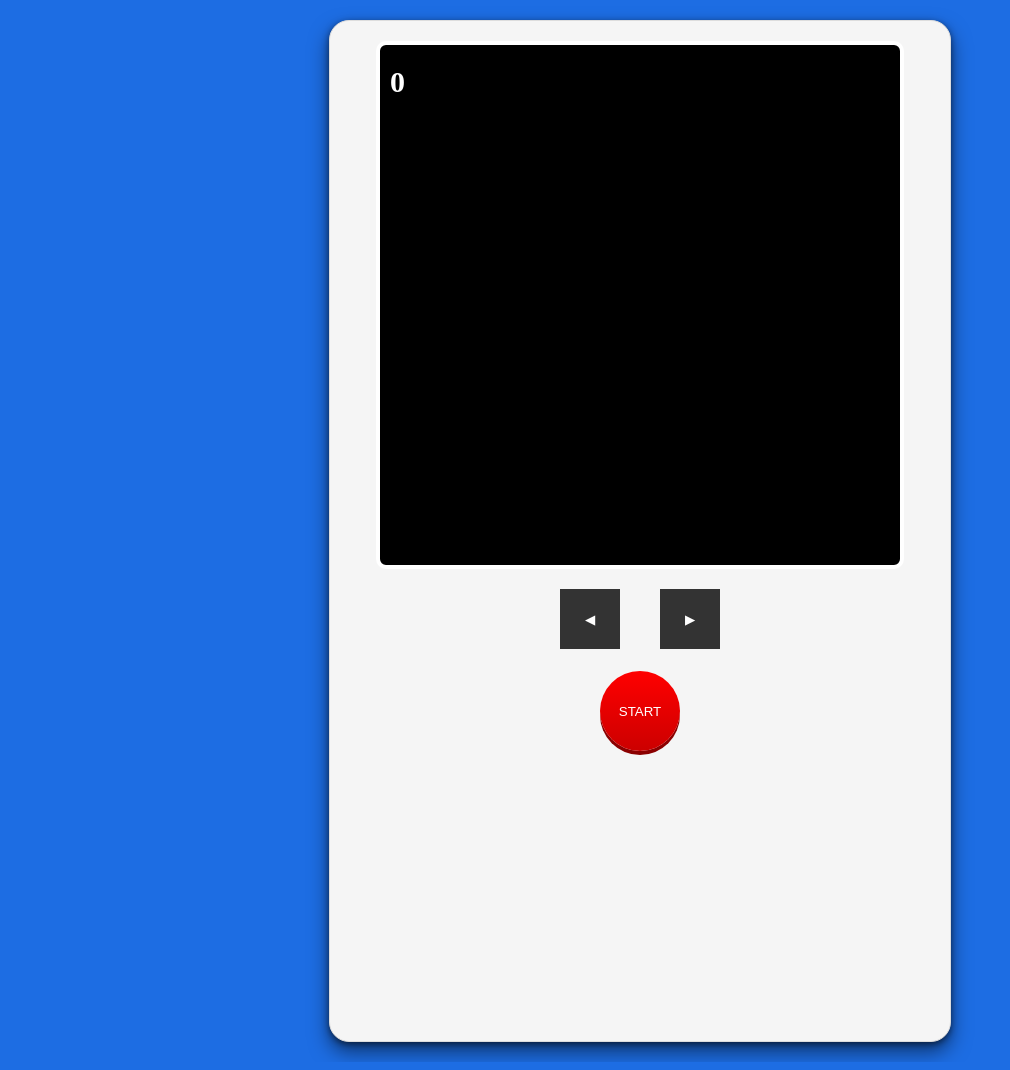
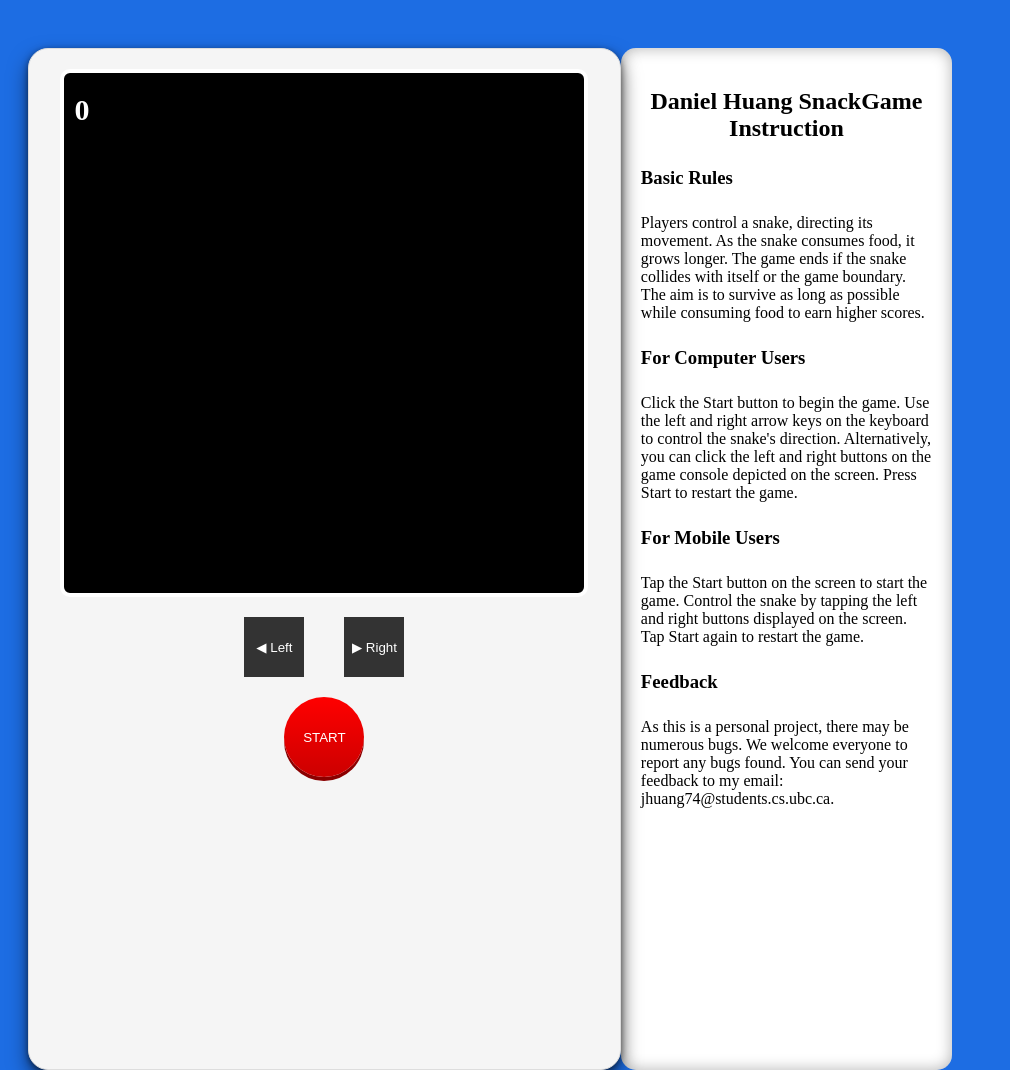
Before and after one commit to DanielHuangjiakang/SnakeGame, a plain HTML site: page index.html in a window 1280 px wide. Shown: the top 1070 px of the page, without its empty margins (0-1010 px from the left). Drawn offline with Linux system fonts and the light colour scheme.

Commit message:
Add files via upload

```diff
--- a/index.html
+++ b/index.html
@@ -1,34 +1,82 @@
 <!DOCTYPE html>
 <html lang="en">
   <head>
+    <!-- Meta tags for responsiveness and character set encoding -->
     <meta charset="UTF-8" />
     <meta name="viewport" content="width=device-width, initial-scale=1.0" />
+
+    <!-- Page title -->
     <title>Retro Game Console UI with Snake Game</title>
-  <!-- Linking the external CSS file for styling -->
-  <link rel="stylesheet" href="snakeGame.css"></link>
+
+    <!-- External CSS for styling -->
+    <link rel="stylesheet" href="snakeGame.css" />
   </head>
   <body>
-  <!-- Main container representing the retro game console -->
+    <!-- Main container for the retro game console and the instruction blackboard -->
+    <div class="game-and-blackboard">
+      <!-- Section for the retro game console -->
       <div class="retro-console">
-    <!-- Screen container where the game is displayed -->
+        <!-- Screen area where the game is displayed -->
         <div class="screen">
           <canvas id="canvas_id" width="260" height="200"></canvas>
-      <!-- Score display within the game screen -->
+          <!-- Score display area within the game screen -->
           <h1 id="score_id">0</h1>
         </div>
+
         <!-- Directional pad with left and right buttons -->
         <div class="d-pad">
-      <button class="left" id="btn-left">&#9664;</button> <!-- Left button -->
-      <button class="right" id="btn-right">&#9654;</button> <!-- Right button -->
+          <button class="left" id="btn-left">&#9664; Left</button>
+          <button class="right" id="btn-right">&#9654; Right</button>
         </div>
+
         <!-- Container for the start button -->
         <div class="select-start">
-      <!-- Start button to initiate the game -->
           <button class="start" onclick="gameStart()">START</button>
         </div>
       </div>
 
-  <!-- Linking the external JavaScript file containing game logic -->
+      <!-- Blackboard section containing game instructions -->
+      <div class="blackboard">
+        <!-- Game title -->
+        <h2 style="text-align: center">Daniel Huang SnackGame Instruction</h2>
+
+        <!-- Section for basic game rules -->
+        <h3>Basic Rules</h3>
+        <p>
+          Players control a snake, directing its movement. As the snake consumes
+          food, it grows longer. The game ends if the snake collides with itself
+          or the game boundary. The aim is to survive as long as possible while
+          consuming food to earn higher scores.
+        </p>
+
+        <!-- Instructions for computer users -->
+        <h3>For Computer Users</h3>
+        <p>
+          Click the Start button to begin the game. Use the left and right arrow
+          keys on the keyboard to control the snake's direction. Alternatively,
+          you can click the left and right buttons on the game console depicted
+          on the screen. Press Start to restart the game.
+        </p>
+
+        <!-- Instructions for mobile users -->
+        <h3>For Mobile Users</h3>
+        <p>
+          Tap the Start button on the screen to start the game. Control the
+          snake by tapping the left and right buttons displayed on the screen.
+          Tap Start again to restart the game.
+        </p>
+
+        <!-- Feedback section -->
+        <h3>Feedback</h3>
+        <p>
+          As this is a personal project, there may be numerous bugs. We welcome
+          everyone to report any bugs found. You can send your feedback to my
+          email: jhuang74@students.cs.ubc.ca.
+        </p>
+      </div>
+    </div>
+
+    <!-- External JavaScript for game logic -->
     <script src="snakeGame.js"></script>
   </body>
 </html>
--- a/snakeGame.css
+++ b/snakeGame.css
@@ -1,44 +1,42 @@
-/* Global background */
+/* Global Background */
 html {
-    background-color: #1d6de3;
+    background-color: #1d6de3; /* Sets global page background color */
 }
 
-/* Retro game console styling */
+/* Retro Game Console Styling */
 .retro-console {
-    width: 600px; /* Console width */
-    height: 1000px; /* Console height */
-    background-color: #f5f5f5; /* Console background color, slightly off-white for contrast */
+    width: 600px;
+    height: 1000px;
+    background-color: #f5f5f5;
     border-radius: 20px;
     padding: 10px;
     margin: 20px auto;
     position: relative;
     display: flex;
     flex-direction: column;
-    box-shadow: 0 10px 20px rgba(0, 0, 0, 0.5), 0 2px 6px rgba(0, 0, 0, 0.5); /* Enhanced 3D shadows */
-    border: 1px solid #ddd; /* Subtle border for edge definition */
+    box-shadow: 0 10px 20px rgba(0, 0, 0, 0.5), 0 2px 6px rgba(0, 0, 0, 0.5);
+    border: 1px solid #ddd;
 }
 
-/* Screen styling */
+/* Screen and Canvas Styling */
 .screen {
-    width: 520px; /* Screen width */
-    height: 520px; /* Screen height */
-    background-color: #000; /* Screen color (black) */
-    border: 4px solid #fff; /* White border for contrast */
+    width: 520px;
+    height: 520px;
+    background-color: #000;
+    border: 4px solid #fff;
     border-radius: 10px;
     margin: 10px auto;
     color: white;
     position: relative;
     overflow: hidden;
 }
-
-/* Ensure full-size canvas rendering */
 canvas {
     width: 100%;
     height: 100%;
-    display: block; /* Remove extra space associated with inline elements */
+    display: block;
 }
 
-/* Flex container for directional pad and action buttons */
+/* Controls: D-Pad, Action Buttons, and Select-Start Styling */
 .d-pad,
 .buttons,
 .select-start {
@@ -46,61 +44,91 @@ canvas {
     justify-content: center;
     margin: 10px 0;
 }
-
-/* Directional pad button styling */
-.d-pad button {
+.d-pad button,
+.buttons button,
+.select-start button {
     background-color: #333;
     color: #fff;
     border: none;
     cursor: pointer;
     outline: none;
-    width: 60px; /* Button width */
-    height: 60px; /* Button height */
-    margin: 0 20px; /* Increase spacing between buttons */
 }
-
-/* Action buttons styling */
-.buttons button,
-.select-start button {
-    background-color: #333;
-    color: #fff;
-    border: none;
-    margin: 2px;
-    cursor: pointer;
-    outline: none;
+.d-pad button {
+    width: 60px;
+    height: 60px;
+    margin: 0 20px;
 }
-
-/* Circular action buttons */
 .buttons button {
     border-radius: 50%;
     width: 60px;
     height: 60px;
-    font-size: 16px;
-    line-height: 40px;
+}
+.select-start .start {
+    background: linear-gradient(to top, #cc0000, #ff0000);
+    border-radius: 50%;
+    width: 80px;
+    height: 80px;
+    box-shadow: 0 4px #8b0000;
+    color: white;
+}
+button:active {
+    transform: scale(0.9);
 }
 
-/* Start button specific styling */
-.select-start .start {
-    background-color: red;
-    background: linear-gradient(to top, #cc0000, #ff0000);
-    border-radius: 50%;
-    width: 80px; /* Adjusted width for circular shape */
-    height: 80px; /* Adjusted height for circular shape */
-    box-shadow: 0 4px #8b0000; /* Shadow for 3D effect */
-    color: white;
-}
-
-/* Pressed effect for all buttons */
-button:active {
-    transform: scale(0.9); /* Scale down to simulate press */
-}
-
-/* Score display styling */
+/* Score Display Styling */
 #score_id {
     position: absolute;
-    top: 0px;
+    top: 0;
     left: 10px;
     color: white;
     font-size: 30px;
     z-index: 10;
 }
+
+/* Game and Blackboard Layout with Responsive Adjustments */
+.game-and-blackboard {
+    display: flex;
+    justify-content: space-between;
+    padding: 20px;
+}
+.blackboard {
+    width: 25%;
+    min-width: 100px;
+    background-color: white;
+    color: black;
+    padding: 20px;
+    border-radius: 15px;
+    box-shadow: inset 0 0 15px rgba(0, 0, 0, 0.3);
+    margin-right: 300px;
+    margin-top: 20px;
+    margin-bottom: 20px;
+    display: flex;
+    flex-direction: column;
+}
+.blackboard h2, .blackboard h3, .blackboard p {
+    margin-top: 20px; /* Reduced top margin */
+    margin-bottom: 5px; /* Reduced bottom margin */
+}
+
+@media (max-width: 768px) {
+    .game-and-blackboard {
+        flex-direction: column;
+        align-items: center;
+        padding: 10px;
+    }
+    .retro-console {
+        width: 90%; /* Increased width for better screen fit */
+        height: auto; /* Adjust height automatically based on content */
+        margin: 10px 0; /* Adjusted margin for better spacing */
+    }
+    .screen {
+        width: 85%; /* Adjust screen width to fit inside the console */
+        height: auto; /* Adjust screen height based on its width */
+        margin: 5px auto; /* Center screen inside the console */
+    }
+    .blackboard {
+        width: 90%; /* Match blackboard width to console width for consistency */
+        margin: 10px 0; /* Consistent spacing around blackboard */
+        box-shadow: 0 2px 5px rgba(0, 0, 0, 0.3); /* Adjusted shadow for subtlety */
+    }
+}
```
Lines whose indentation alone changed are shown as unchanged.
